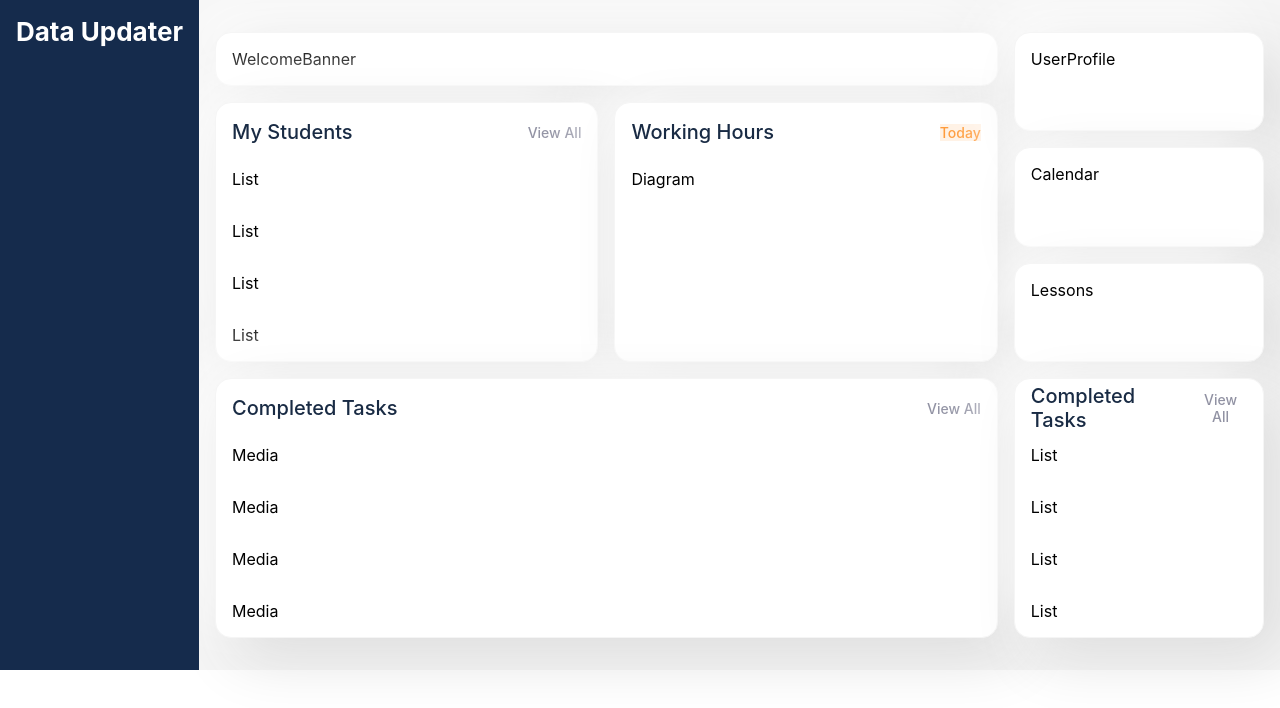
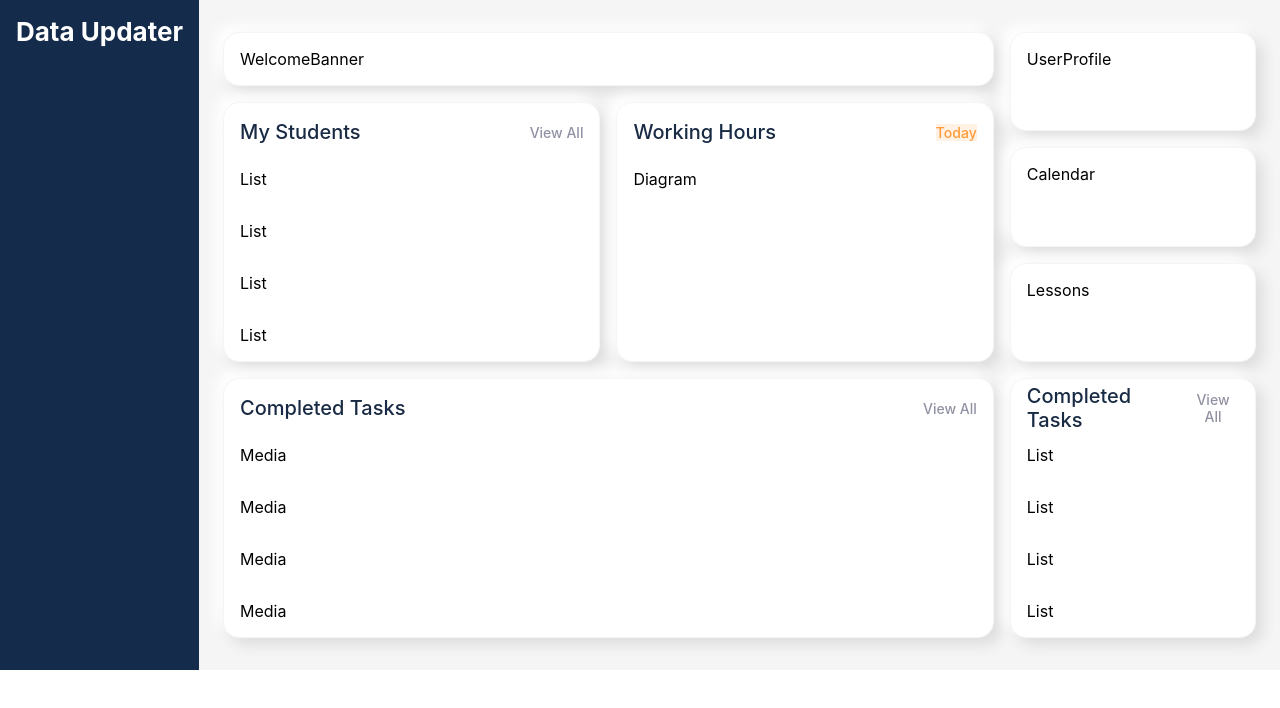
Before and after one commit to hanna-buhai/dashboard-with-recoil, a React (Create React App) app: page / in a window 1280 px wide. Shown: the top 708 px of the page. Built offline with nearby package versions, Linux system fonts and the light colour scheme.

Commit message:
minor styling

```diff
--- a/src/App.css
+++ b/src/App.css
@@ -49,11 +49,7 @@ input[type='reset'] {
   display: flex;
   flex: 1;
   flex-direction: row;
-  padding: 24px 8px;
-}
-
-.App-link {
-  color: #61dafb;
+  padding: 24px 16px;
 }
 
 .app__section {
--- a/src/components/common/dashboardCard/index.css
+++ b/src/components/common/dashboardCard/index.css
@@ -11,6 +11,6 @@
   border-radius: 16px;
   padding: 0 16px;
   background: var(--secondary-bg-color);
-  box-shadow: 20px 20px 60px #dddddd, -20px -20px 60px #ffffff;
+  box-shadow: 7px 7px 14px #dddddd, -7px -7px 14px #ffffff;
   border: 1px solid var(--main-bg-color);
 }
```
